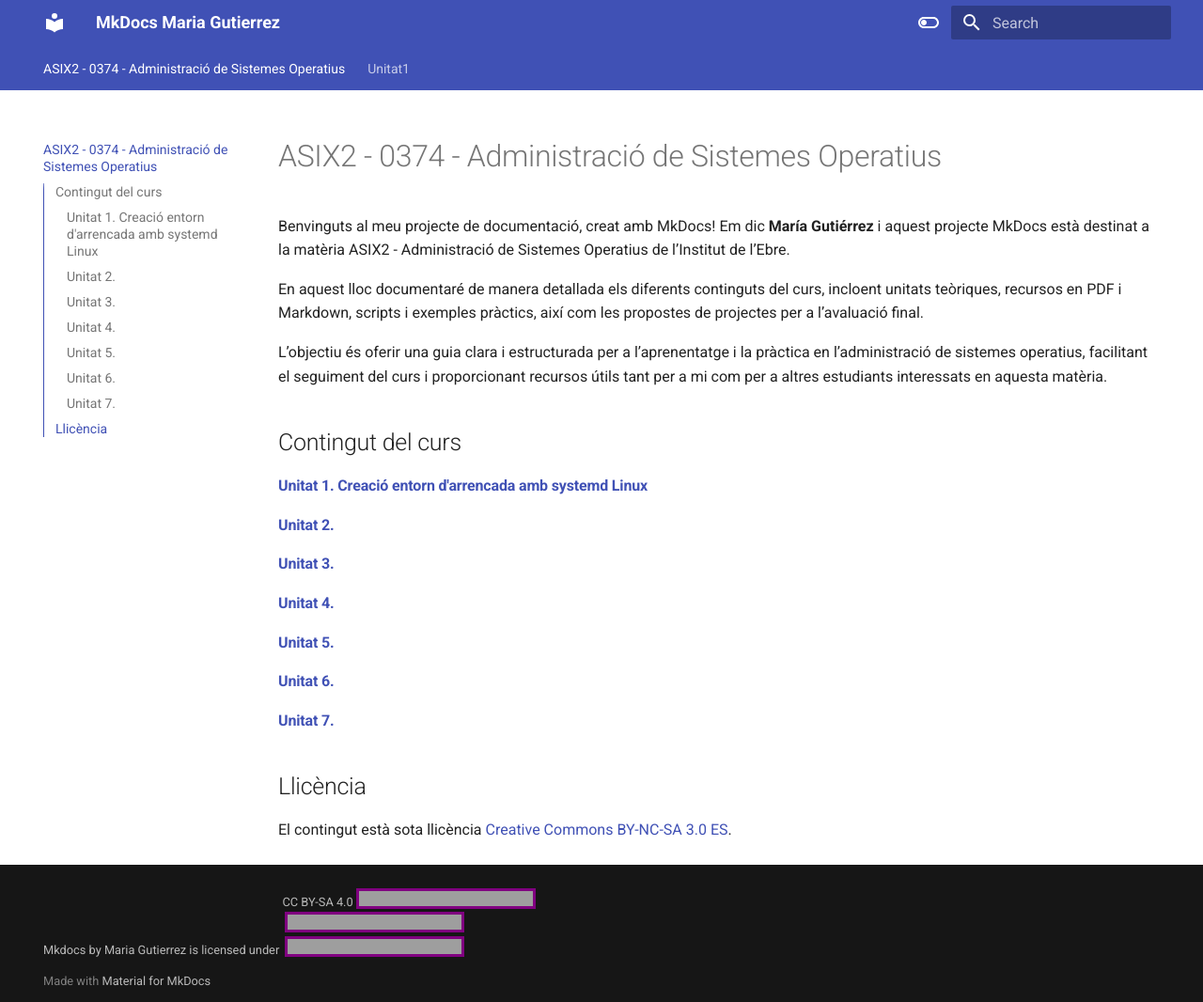
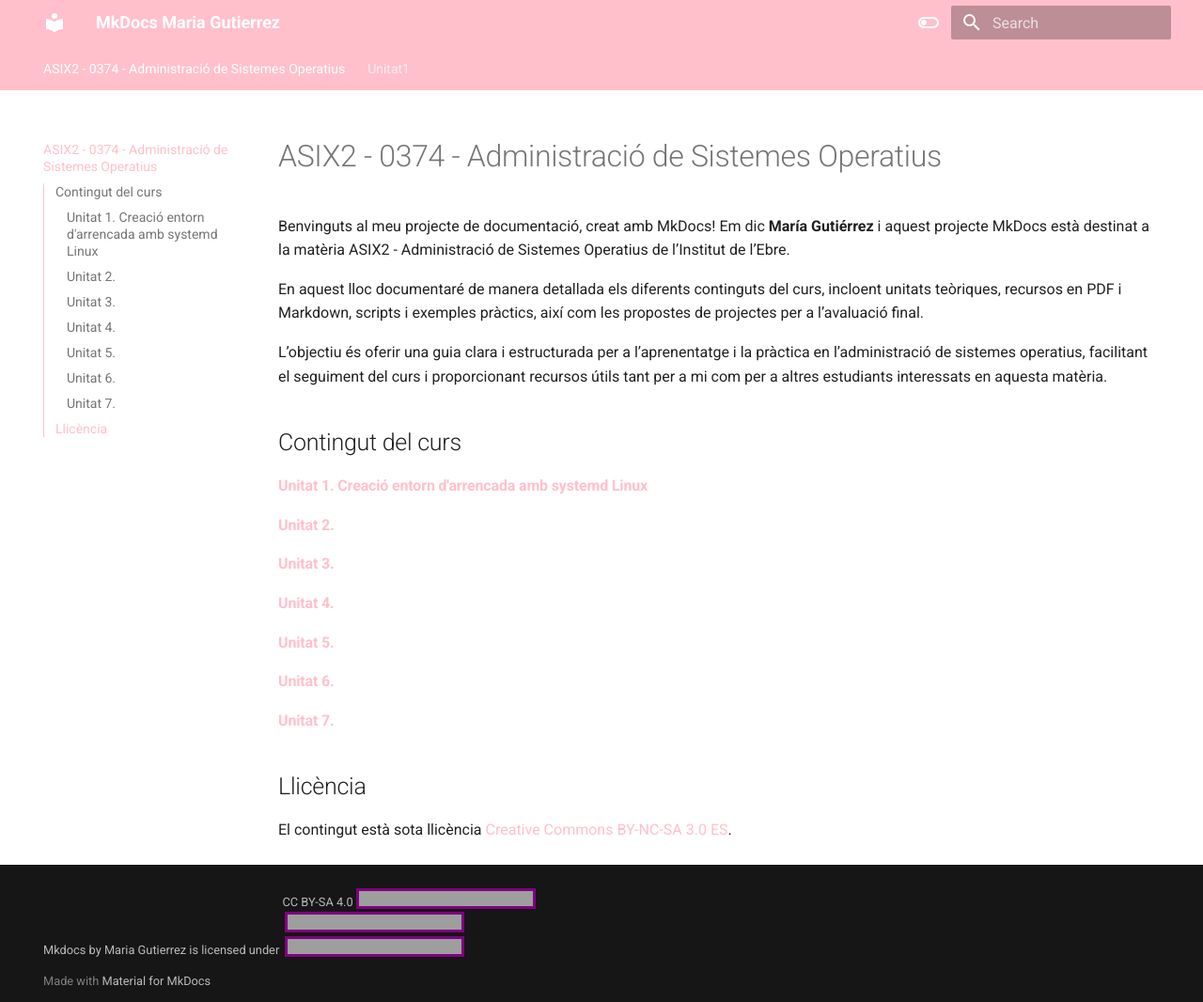
Before and after one commit to mariagutierrez03/projecte-asix2, an MkDocs documentation site: the page built from docs/index.md, in a window 1280 px wide and 1066 px high. Shown: the whole window at 94% size. Built offline with MkDocs 1.6.1 and Material for MkDocs 9.7.7, drawn with Linux system fonts in a browser that asks for light colours; grey boxes are pictures that could not be loaded.

Commit message:
Define color scheme variables in extra.css
Added color scheme variables for default and slate themes.

```diff
--- a/docs/stylesheets/extra.css
+++ b/docs/stylesheets/extra.css
@@ -6,3 +6,25 @@
     max-width: 200px; /* Tamaño máximo de la imagen */
     width: 60%; /* Asegura que se ajuste al contenedor */
 }
+
+/* Paleta para el esquema por defecto */
+[data-md-color-scheme="default"] {
+  --md-primary-fg-color:        #FFC0CB; /* rosa principal */
+  --md-primary-fg-color--light: #FFD6DD; /* versión clara */
+  --md-primary-fg-color--dark:  #FF99AA; /* versión oscura */
+
+  --md-accent-fg-color:         #FFB6C1; /* accent rosa */
+  --md-accent-fg-color--light:  #FFD1DC;
+  --md-accent-fg-color--dark:   #FF85A2;
+}
+
+/* Paleta para el esquema slate (opcional) */
+[data-md-color-scheme="slate"] {
+  --md-primary-fg-color:        #FFC0CB;
+  --md-primary-fg-color--light: #FFD6DD;
+  --md-primary-fg-color--dark:  #FF99AA;
+
+  --md-accent-fg-color:         #FFB6C1;
+  --md-accent-fg-color--light:  #FFD1DC;
+  --md-accent-fg-color--dark:   #FF85A2;
+}
```
